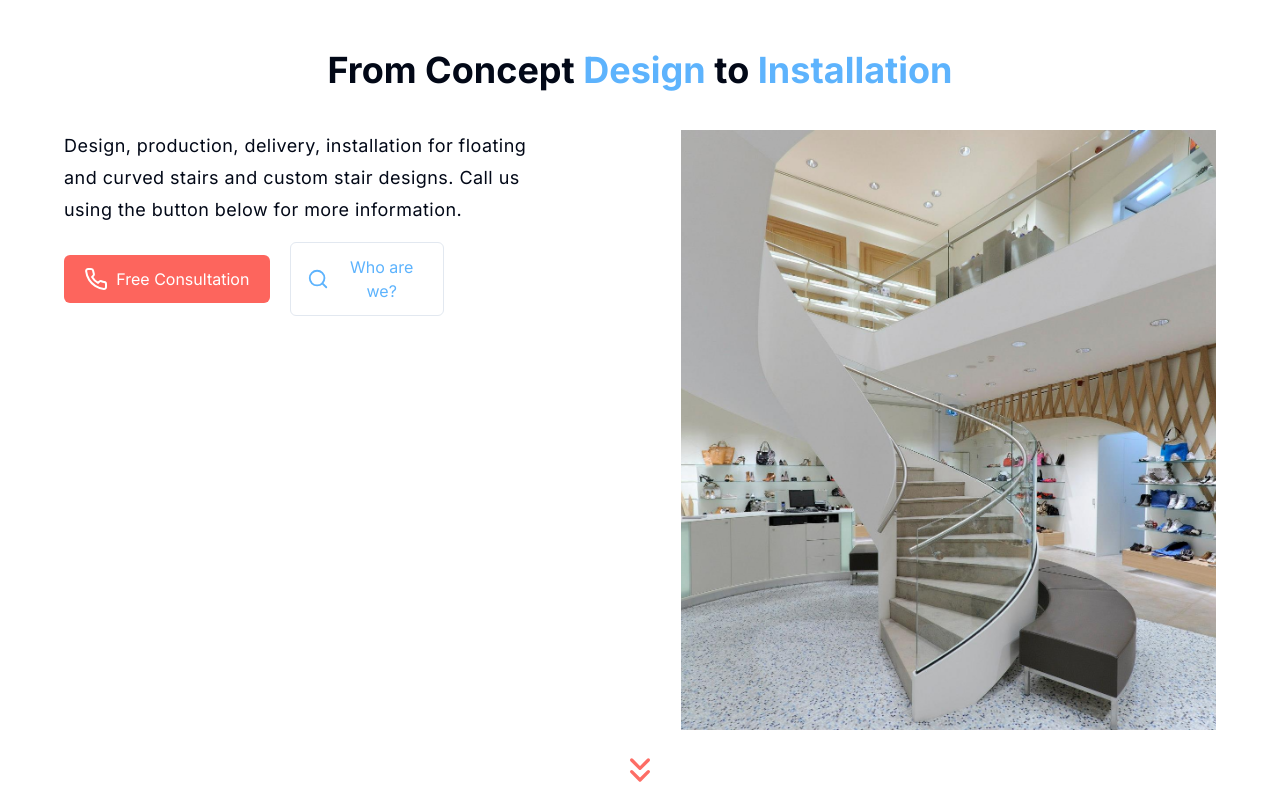
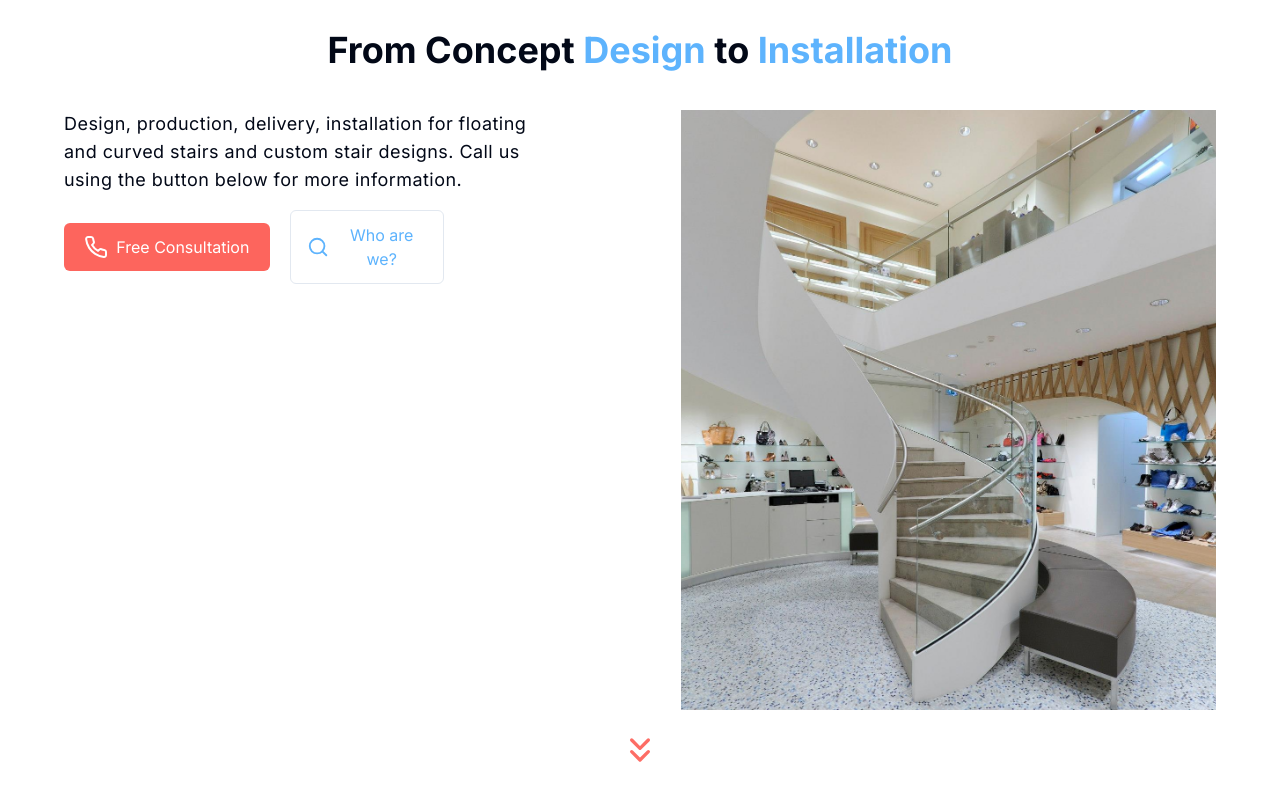
Before and after one commit to sahag98/aaastaircaselanding, a Next.js app: page / in a window 1280 px wide. Shown: the top 800 px of the page. Built offline with nearby package versions, Linux system fonts and the light colour scheme.

Commit message:
attempting to fix vh

```diff
--- a/components/hero.tsx
+++ b/components/hero.tsx
@@ -3,14 +3,14 @@ import React from "react";
 
 const Hero = () => {
   return (
-    <main className="flex z-20  h-screen lg:px-16 px-4 mt-5 flex-col items-center justify-center ">
+    <main className="flex z-20 h-screen lg:px-16 px-4 flex-col items-center justify-center ">
       <h1 className="text-center lg:text-4xl text-3xl mb-10 font-bold">
         From Concept <span className="text-secondary">Design</span> to{" "}
         <span className="text-secondary">Installation</span>
       </h1>
       <section className="flex lg:flex-row flex-col-reverse justify-between w-full">
         <div className="space-y-4">
-          <p className="lg:w-3/4 leading-8 text-lg tracking-wide">
+          <p className="lg:w-3/4 leading-8 lg:text-lg tracking-wide">
             Design, production, delivery, installation for floating and curved
             stairs and custom stair designs. Call us using the button below for
             more information.
```
